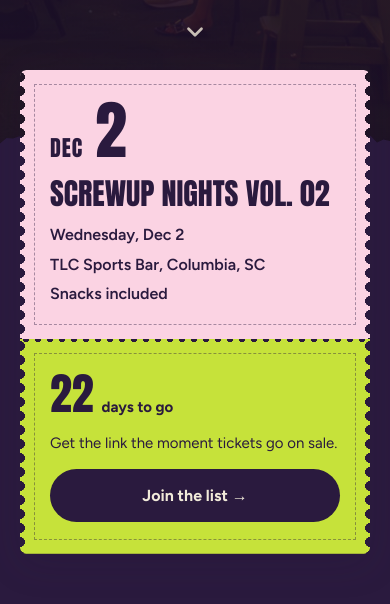
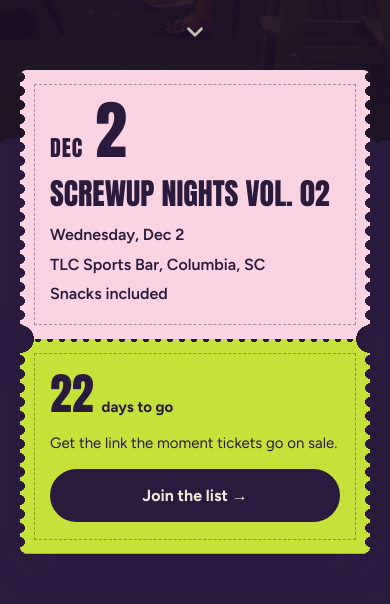
Before and after one commit to inspirecolumbia/screwupnights, a Next.js app: page / in a window 390 px wide. Shown: the part 774-1378 px from the top of the page. Built offline with nearby package versions, Linux system fonts and the light colour scheme.

Commit message:
Add tear notches to the stacked mobile ticket

```diff
--- a/app/globals.css
+++ b/app/globals.css
@@ -878,13 +878,17 @@ html.logo-docked .topbar {
       radial-gradient(circle var(--scallop) at 0 50%, transparent 98%, #000 100%)
         0 0 / 100% 14px repeat-y,
       radial-gradient(circle var(--scallop) at 100% 50%, transparent 98%, #000 100%)
-        0 0 / 100% 14px repeat-y;
+        0 0 / 100% 14px repeat-y,
+      radial-gradient(circle var(--notch) at 0 100%, transparent 98%, #000 100%),
+      radial-gradient(circle var(--notch) at 100% 100%, transparent 98%, #000 100%);
     -webkit-mask-composite: source-in;
     mask:
       radial-gradient(circle var(--scallop) at 0 50%, transparent 98%, #000 100%)
         0 0 / 100% 14px repeat-y,
       radial-gradient(circle var(--scallop) at 100% 50%, transparent 98%, #000 100%)
-        0 0 / 100% 14px repeat-y;
+        0 0 / 100% 14px repeat-y,
+      radial-gradient(circle var(--notch) at 0 100%, transparent 98%, #000 100%),
+      radial-gradient(circle var(--notch) at 100% 100%, transparent 98%, #000 100%);
     mask-composite: intersect;
     flex-direction: column;
     align-items: flex-start;
@@ -911,7 +915,9 @@ html.logo-docked .topbar {
       radial-gradient(circle var(--scallop) at 0 50%, transparent 98%, #000 100%)
         0 0 / 100% 14px repeat-y,
       radial-gradient(circle var(--scallop) at 100% 50%, transparent 98%, #000 100%)
-        0 0 / 100% 14px repeat-y;
+        0 0 / 100% 14px repeat-y,
+      radial-gradient(circle var(--notch) at 0 0, transparent 98%, #000 100%),
+      radial-gradient(circle var(--notch) at 100% 0, transparent 98%, #000 100%);
     -webkit-mask-composite: source-in;
     mask:
       radial-gradient(circle 3px at 50% 0, transparent 98%, #000 100%) 0 0 /
@@ -919,7 +925,9 @@ html.logo-docked .topbar {
       radial-gradient(circle var(--scallop) at 0 50%, transparent 98%, #000 100%)
         0 0 / 100% 14px repeat-y,
       radial-gradient(circle var(--scallop) at 100% 50%, transparent 98%, #000 100%)
-        0 0 / 100% 14px repeat-y;
+        0 0 / 100% 14px repeat-y,
+      radial-gradient(circle var(--notch) at 0 0, transparent 98%, #000 100%),
+      radial-gradient(circle var(--notch) at 100% 0, transparent 98%, #000 100%);
     mask-composite: intersect;
   }
   @media (hover: hover) and (prefers-reduced-motion: no-preference) {
```
